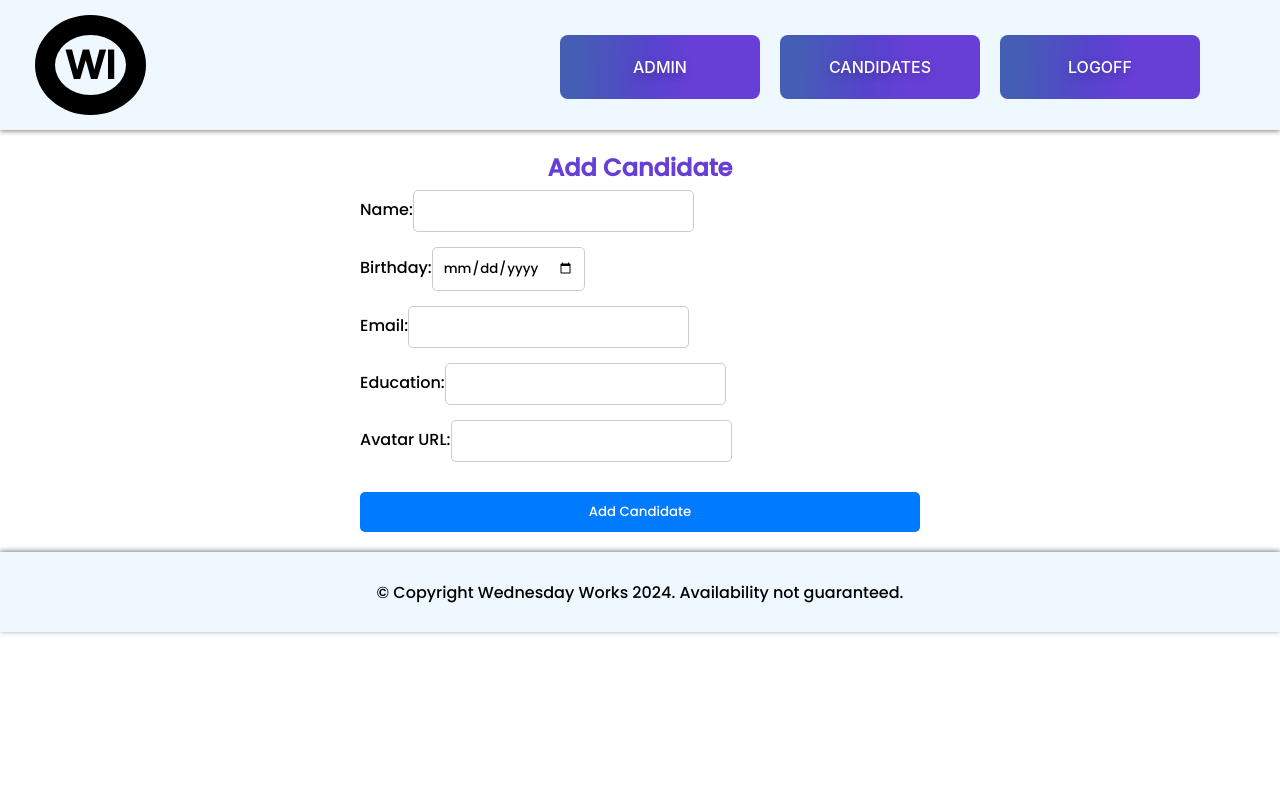
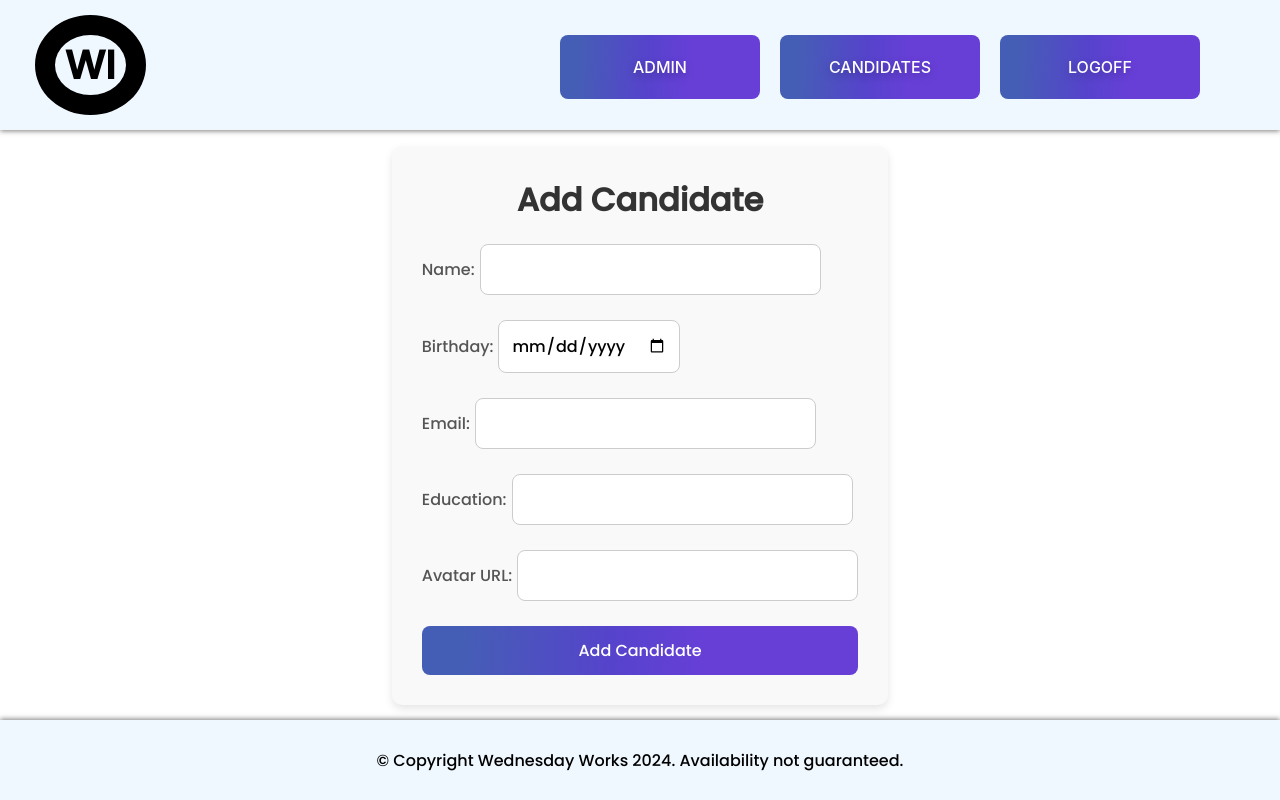
Before and after one commit to SSH37/wednesday-interviews-react, a React (Create React App) app: page /add-candidate in a window 1280 px wide. Built offline with nearby package versions, Linux system fonts and the light colour scheme; sample sign-in values are in the browser's storage.

Commit message:
AddCandidatePage CSS done

```diff
--- a/src/pages/AddCandidatePage/AddCandidatePage.css
+++ b/src/pages/AddCandidatePage/AddCandidatePage.css
@@ -1,39 +1,83 @@
 .add-candidate-page {
-    padding: 20px;
+    padding: 30px;
     max-width: 600px;
     margin: auto;
+    background-color: #f9f9f9;
+    border-radius: 10px;
+    box-shadow: 0 4px 8px rgba(0, 0, 0, 0.1);
+}
+.page{
+    min-height: calc(100vh - 210px);
+    display: flex;
+
 }
 
 .add-candidate-page h2 {
     text-align: center;
+    font-size: 2rem;
+    font-weight: 600;
+    color: #333;
+    margin-bottom: 20px;
 }
 
 .add-candidate-page form {
     display: flex;
     flex-direction: column;
+    gap: 20px;
 }
 
 .add-candidate-page label {
-    margin-bottom: 10px;
+    font-size: 1rem;
+    font-weight: 500;
+    color: #555;
+    margin-bottom: 5px;
 }
 
 .add-candidate-page input {
-    padding: 10px;
-    margin-top: 5px;
+    padding: 12px;
+    font-size: 1rem;
     border: 1px solid #ccc;
-    border-radius: 5px;
+    border-radius: 8px;
+    transition: all 0.3s ease;
+    margin-left: 5px;
+}
+
+.add-candidate-page input:focus {
+    border-color: #007bff;
+    box-shadow: 0 0 5px rgba(0, 123, 255, 0.5);
+    outline: none;
 }
 
 .add-candidate-page button {
-    margin-top: 20px;
-    padding: 10px;
-    background-color: #007bff;
+    padding: 12px;
+    background-image: linear-gradient(92.88deg, #455EB5 9.16%, #5643CC 43.89%, #673FD7 64.72%);
     color: white;
     border: none;
-    border-radius: 5px;
+    border-radius: 8px;
+    font-size: 1rem;
     cursor: pointer;
+    transition: background-color 0.3s ease;
 }
 
 .add-candidate-page button:hover {
-    background-color: #0056b3;
+    background-image: linear-gradient(92.88deg, #955fc1 9.16%, #9c40c9 43.89%, #9c4599 64.72%);
 }
+
+.add-candidate-page button:active {
+    background-color: #004085;
+}
+
+.add-candidate-page button:disabled {
+    background-color: #cccccc;
+    cursor: not-allowed;
+}
+
+.add-candidate-page .input-group {
+    display: flex;
+    flex-direction: column;
+    gap: 10px;
+}
+
+.add-candidate-page .input-group input {
+    width: 100%;
+}
--- a/src/pages/AddCandidatePage/AddCandidatePage.jsx
+++ b/src/pages/AddCandidatePage/AddCandidatePage.jsx
@@ -53,6 +53,7 @@ const AddCandidatePage = () => {
   return (
     <div>
     <Header/>
+    <div className="page">
     <div className="add-candidate-page">
       <h2>Add Candidate</h2>
       <form onSubmit={handleSubmit}>
@@ -107,7 +108,7 @@ const AddCandidatePage = () => {
         </label>
         <button type="submit">Add Candidate</button>
       </form>
-    </div>
+    </div></div>
     <Footer/>
     </div>
   );
--- a/src/pages/AdminPage/AdminPage.jsx
+++ b/src/pages/AdminPage/AdminPage.jsx
@@ -172,8 +172,6 @@ const AdminPage = () => {
           <div className="companies-page">
             <h2 className="title">Companies</h2>
             <button onClick={handleAddCompany}>Add Company</button>
-            <h2>Companies</h2>
-            <button onClick={() => {handleAddCompany()}}>Add Company</button>
             {loading && <p>Loading...</p>}
             {error && <p>Error: {error}</p>}
             {!loading && !error && (
```
